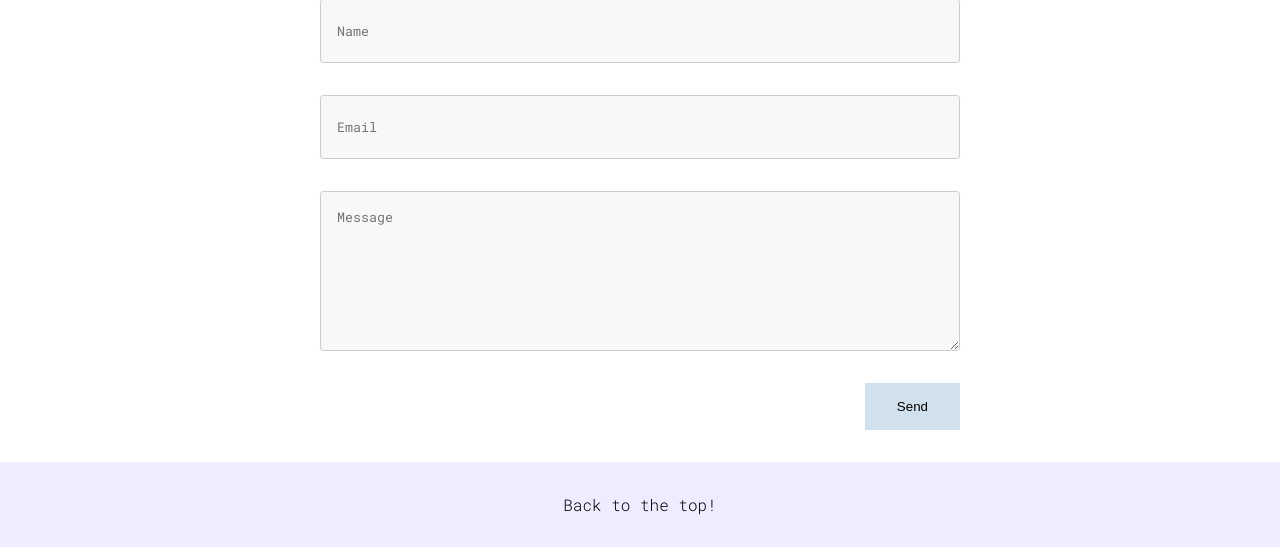
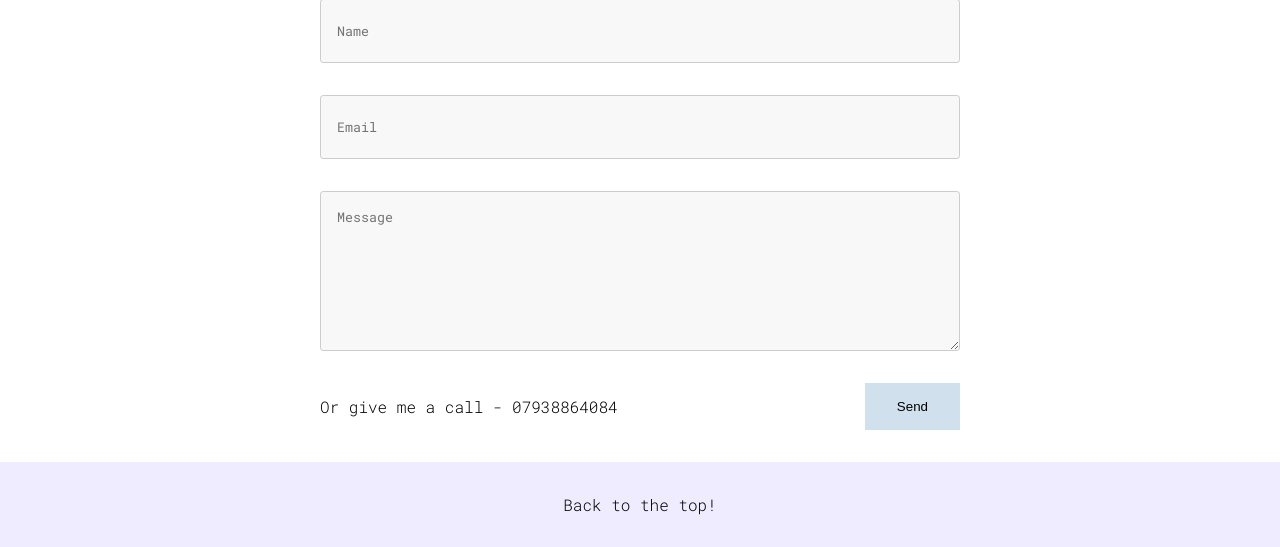
Before and after one commit to Josh-Cox/portfolio, a Flask app: page / in a window 1280 px wide. Shown: the part 4263-4810 px from the top of the page. Run offline with Flask 3, Linux system fonts and the light colour scheme.

Commit message:
Final touches

```diff
--- a/static/css/base.css
+++ b/static/css/base.css
@@ -20,7 +20,7 @@ html, body {
     height: 100%;
     background-color: var(--color-primary);
     z-index: -1;
-    scroll-behavior: smooth;
+    scroll-behavior: smooth !important;
 }
 
 .navbar {
--- a/static/css/index.css
+++ b/static/css/index.css
@@ -385,6 +385,19 @@
     background-color: var(--color-failure);
 }
 
+.bottom-form {
+    width: 100%;
+    display: flex;
+    justify-content: flex-end;
+    align-items: center;
+}
+
+.call {
+    font-family: "Roboto Mono";
+    font-weight: 300;
+    font-size: 1rem;
+}
+
 .back-top {
     font-family: "Roboto Mono";
     font-weight: 300;
--- a/templates/index.html
+++ b/templates/index.html
@@ -191,8 +191,12 @@
                 {{ form.email(class="text-input contact-email") }}
 
                 {{ form.message(class="text-input contact-message") }}
-                {{ form.submit(class="contact-submit") }}
+                <div class="bottom-form">
+                    <div class="call">Or give me a call - 07938864084</div>
+                    {{ form.submit(class="contact-submit") }}
+                </div>
             </form>
+
 
         </div>
     </div>
```
Also changed, not shown: 1 other file.
